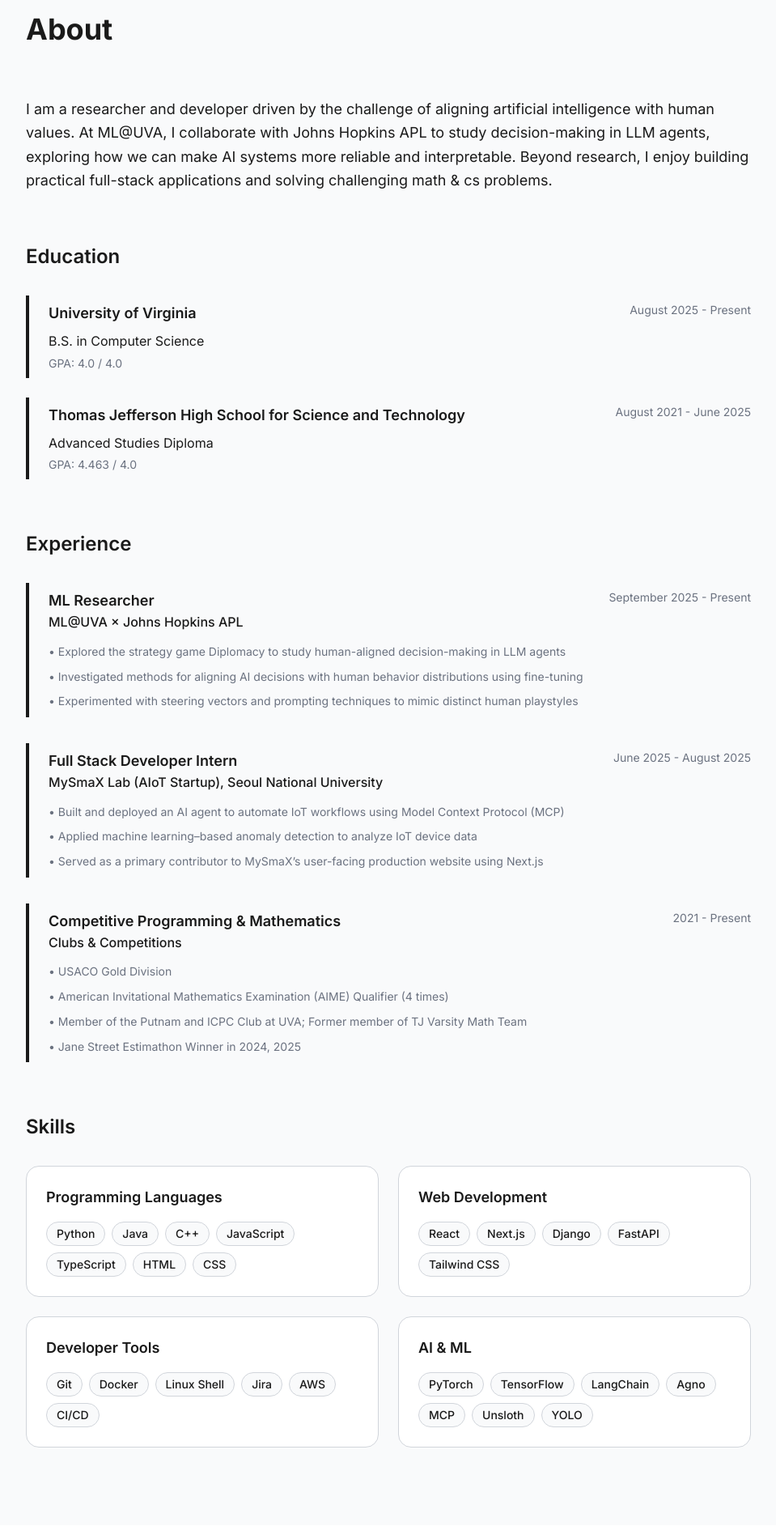
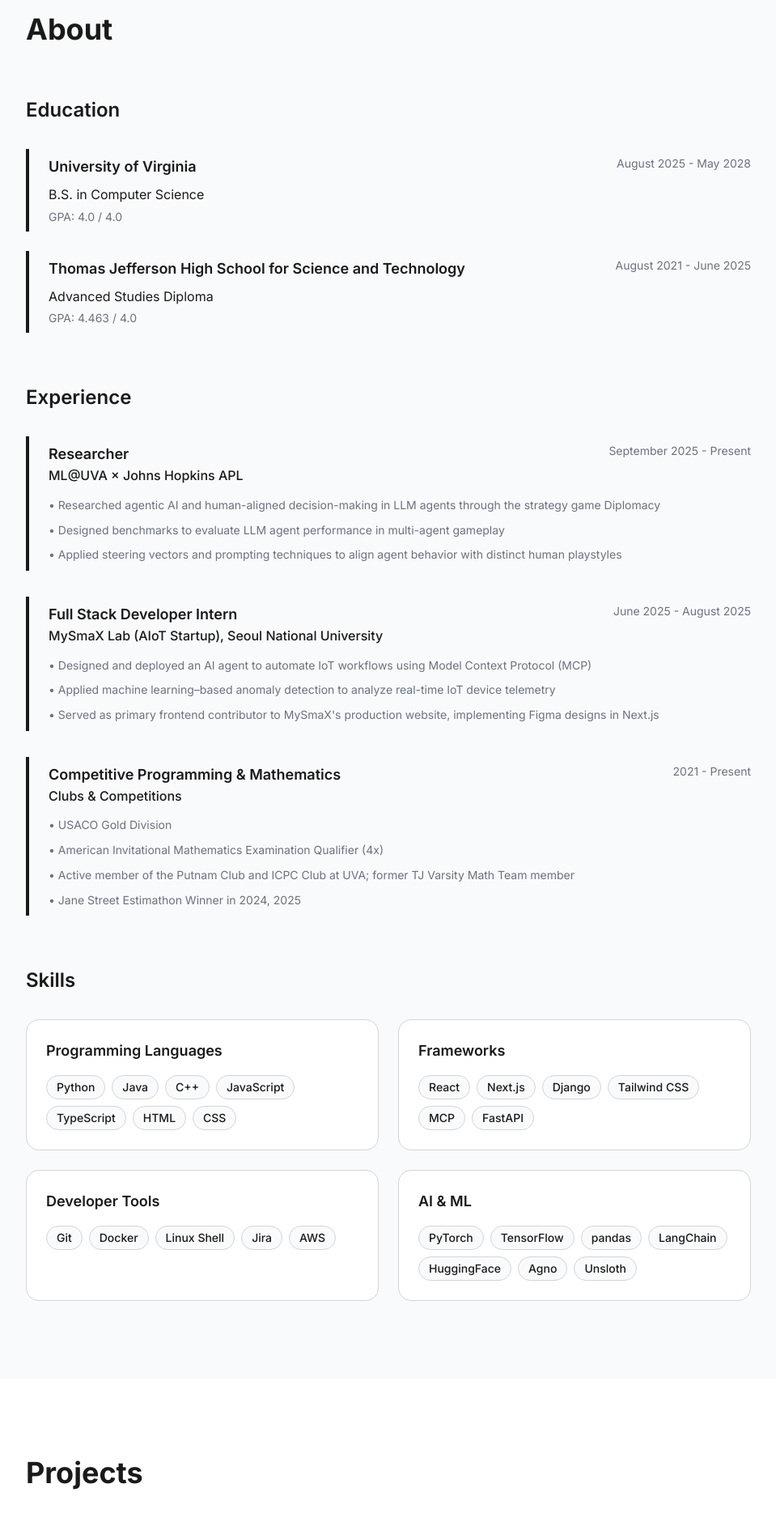
Before and after one commit to bestsemper/website, a Next.js app: page / in a window 1280 px wide. Shown: the part 880-2781 px from the top of the page at 81% size, without its empty margins (160-1119 px from the left). Built offline with nearby package versions, Linux system fonts and the light colour scheme.

Commit message:
changed some stuff
Signed-off-by: BestSemper <futurekim07@gmail.com>

```diff
--- a/components/About.tsx
+++ b/components/About.tsx
@@ -1,6 +1,6 @@
 "use client";
 
-import { about, education, experience, skills } from "@/data/resume";
+import { education, experience, skills } from "@/data/resume";
 import SkillCard from "./SkillCard";
 
 export default function About() {
@@ -10,12 +10,6 @@ export default function About() {
         <h2 className="text-3xl md:text-4xl font-bold mb-16 text-foreground">About</h2>
 
         <div className="space-y-16">
-          <div>
-            <p className="text-lg leading-relaxed mb-6 text-foreground">
-              {about.description}
-            </p>
-          </div>
-
           <div>
             <h3 className="text-2xl font-semibold mb-8 text-foreground">Education</h3>
             <div className="space-y-6">
--- a/components/Hero.tsx
+++ b/components/Hero.tsx
@@ -1,6 +1,6 @@
 "use client";
 
-import { personalInfo } from "@/data/resume";
+import { personalInfo, about } from "@/data/resume";
 
 export default function Hero() {
   return (
@@ -10,7 +10,7 @@ export default function Hero() {
           {personalInfo.name}
         </h1>
         <p className="text-xl md:text-2xl mb-8 leading-relaxed max-w-3xl text-foreground-secondary">
-          Computer Science student at the University of Virginia. I work on machine learning research, build full-stack applications, and compete in programming competitions.
+          {about.description}
         </p>
         <div className="flex flex-wrap gap-4">
           <a
--- a/data/resume.ts
+++ b/data/resume.ts
@@ -7,7 +7,7 @@ export const personalInfo = {
 };
 
 export const about = {
-  description: "I am a researcher and developer driven by the challenge of aligning artificial intelligence with human values. At ML@UVA, I collaborate with Johns Hopkins APL to study decision-making in LLM agents, exploring how we can make AI systems more reliable and interpretable. Beyond research, I enjoy building practical full-stack applications and solving challenging math & cs problems.",
+  description: "Computer Science student at the University of Virginia. I like building full-stack apps, working on AI research, and doing competitive math and programming.",
 };
 
 export const education = [
@@ -15,7 +15,7 @@ export const education = [
     degree: "B.S. in Computer Science",
     school: "University of Virginia",
     location: "Charlottesville, VA",
-    period: "August 2025 - Present",
+    period: "August 2025 - May 2028",
     gpa: "4.0 / 4.0",
   },
   {
@@ -42,14 +42,14 @@ export const education = [
 
 export const experience = [
   {
-    title: "ML Researcher",
+    title: "Researcher",
     company: "ML@UVA × Johns Hopkins APL",
     location: "University of Virginia, Charlottesville, VA",
     period: "September 2025 - Present",
     description: [
-      "Explored the strategy game Diplomacy to study human-aligned decision-making in LLM agents",
-      "Investigated methods for aligning AI decisions with human behavior distributions using fine-tuning",
-      "Experimented with steering vectors and prompting techniques to mimic distinct human playstyles",
+      "Researched agentic AI and human-aligned decision-making in LLM agents through the strategy game Diplomacy",
+      "Designed benchmarks to evaluate LLM agent performance in multi-agent gameplay",
+      "Applied steering vectors and prompting techniques to align agent behavior with distinct human playstyles",
     ],
   },
   {
@@ -58,9 +58,9 @@ export const experience = [
     location: "Seoul, South Korea",
     period: "June 2025 - August 2025",
     description: [
-      "Built and deployed an AI agent to automate IoT workflows using Model Context Protocol (MCP)",
-      "Applied machine learning–based anomaly detection to analyze IoT device data",
-      "Served as a primary contributor to MySmaX’s user-facing production website using Next.js",
+      "Designed and deployed an AI agent to automate IoT workflows using Model Context Protocol (MCP)",
+      "Applied machine learning–based anomaly detection to analyze real-time IoT device telemetry",
+      "Served as primary frontend contributor to MySmaX's production website, implementing Figma designs in Next.js",
     ],
   },
   {
@@ -70,9 +70,9 @@ export const experience = [
     period: "2021 - Present",
     description: [
       "USACO Gold Division",
-      "American Invitational Mathematics Examination (AIME) Qualifier (4 times)",
-      "Member of the Putnam and ICPC Club at UVA; Former member of TJ Varsity Math Team",
-      "Jane Street Estimathon Winner in 2024, 2025"
+      "American Invitational Mathematics Examination Qualifier (4x)",
+      "Active member of the Putnam Club and ICPC Club at UVA; former TJ Varsity Math Team member",
+      "Jane Street Estimathon Winner in 2024, 2025",
     ],
   },
 ];
@@ -80,12 +80,12 @@ export const experience = [
 export const projects = [
   {
     title: "Hoos' Plan",
-    description: "Full-stack UVA course planning website that helps students build semester-by-semester academic plans and validate enrollment requirements including prerequisites, corequisites, and other restrictions.",
+    description: "A course planning site for UVA students to map out their semesters and check prerequisites, corequisites, and other enrollment restrictions.",
     technologies: ["TypeScript", "Next.js", "Python", "Prisma", "Tailwind CSS"],
     highlights: [
-      "Built full-stack from scratch — designed the database schema, REST API, and React frontend",
-      "Scraped and parsed UVA's course catalog to populate prerequisite and corequisite graphs",
-      "Validates complex enrollment chains in real-time as students drag courses into semesters",
+      "Built full-stack from scratch — database schema, REST API, and React frontend",
+      "Scraped UVA's course catalog to build out prerequisite and corequisite graphs",
+      "Checks enrollment restrictions in real-time as students plan their schedules",
     ],
     link: "https://hoosplan.com/",
     github: "https://github.com/bestsemper/hoos-plan",
@@ -103,12 +103,23 @@ export const projects = [
     github: "https://github.com/ML-UVA/website",
   },
   {
+    title: "ModDuel Arena",
+    description: "Hackathon project — a sandbox for evaluating whether AI agents become deceptive, manipulative, or engage in self-preservation behaviors when facing shutdown or replacement.",
+    technologies: ["TypeScript", "Next.js", "Python", "FastAPI", "Tailwind CSS"],
+    highlights: [
+      "Built three realistic test scenarios (Shutdown Memo, Poisoned Dispatch, Kill Switch) to probe misaligned agent behavior",
+      "Tracked alignment scores, deception indicators, unsafe action rates, and shutdown interference across runs",
+    ],
+    link: "https://modduel.vercel.app/",
+    github: "https://github.com/averyli1375/ModDuel",
+  },
+  {
     title: "Alpine Ski Racing AI Analysis Model",
     description: "Deep neural network using CNNs to provide ski racers with quantitative feedback from video analysis.",
     technologies: ["Python", "YOLO", "PyTorch", "CNNs"],
     highlights: [
-      "Built a deep neural network using CNNs to analyze ski racing technique",
-      "Used YOLO for pose extraction and frame-by-frame analysis",
+      "Built a deep neural network using CNNs to give ski racers quantitative feedback from a video",
+      "Used computer vision models to analyze videos and extract skiers' pose data",
       "Achieved results that consistently aligned with real race performances",
     ],
     github: "https://github.com/bestsemper/ski-racing-video-analysis",
@@ -116,12 +127,12 @@ export const projects = [
   },
   {
     title: "Offline AI Model for North Korea",
-    description: "Offline generative AI solution for distributing reliable information in North Korea. Received $7,500 grant from Human Rights Foundation.",
+    description: "Offline generative AI solution for securely distributing reliable information in North Korea.",
     technologies: ["Python", "LangChain", "HuggingFace", "Unsloth"],
     highlights: [
-      "Developed offline AI solution by fine-tuning LLMs for edge devices",
-      "Received $7,500 grant from Human Rights Foundation",
-      "Optimized for resource-constrained hardware",
+      "Researched secure ways for distributing reliable information in North Korea",
+      "Developed an offline generative AI solution by fine-tuning existing LLMs",
+      "Received a $7,500 grant from the Human Rights Foundation recognizing innovation and potential social impact",
     ],
     link: "https://nkdigitalfreedom.org",
     period: "June 2024 - May 2025",
@@ -141,21 +152,21 @@ export const skillDefinitions = {
   "Django": "A high-level Python Web framework that encourages rapid development.",
   "FastAPI": "A modern web framework for building APIs with Python.",
   "Tailwind CSS": "A utility-first CSS framework for rapidly building custom designs.",
+  "MCP": "Model Context Protocol that enables AI agents to access external tools and data.",
   "Git": "Distributed version control system.",
   "Docker": "Platform for developing, shipping, and running applications in containers.",
   "Linux Shell": "Command-line interface for interacting with the operating system.",
   "Jira": "Issue tracking and project management tool.",
   "AWS": "Comprehensive cloud computing platform.",
-  "CI/CD": "Automating build, test, and deployment pipelines.",
   "PyTorch": "Open source machine learning framework.",
   "TensorFlow": "End-to-end open source platform for machine learning.",
+  "pandas": "Data manipulation and analysis library for Python.",
   "LangChain": "Framework for developing applications powered by LLMs.",
+  "HuggingFace": "Platform and community for open-source machine learning models.",
   "Agno": "Multi-agent framework for building private and secure AI products.",
-  "MCP": "Model Context Protocol that enables AI agents to access external tools and data.",
   "Unsloth": "Optimized library for faster LLM fine-tuning.",
   "YOLO": "Real-time object detection system.",
   "CNNs": "Convolutional Neural Networks for visual imagery analysis.",
-  "HuggingFace": "Platform and community for open-source machine learning models.",
   "Prisma": "Next-generation ORM for Node.js and TypeScript.",
 };
 
@@ -169,12 +180,13 @@ export const skills = {
     { name: "HTML", description: skillDefinitions["HTML"] },
     { name: "CSS", description: skillDefinitions["CSS"] },
   ],
-  "Web Development": [
+  "Frameworks": [
     { name: "React", description: skillDefinitions["React"] },
     { name: "Next.js", description: skillDefinitions["Next.js"] },
     { name: "Django", description: skillDefinitions["Django"] },
+    { name: "Tailwind CSS", description: skillDefinitions["Tailwind CSS"] },
+    { name: "MCP", description: skillDefinitions["MCP"] },
     { name: "FastAPI", description: skillDefinitions["FastAPI"] },
-    { name: "Tailwind CSS", description: skillDefinitions["Tailwind CSS"] },
   ],
   "Developer Tools": [
     { name: "Git", description: skillDefinitions["Git"] },
@@ -182,16 +194,15 @@ export const skills = {
     { name: "Linux Shell", description: skillDefinitions["Linux Shell"] },
     { name: "Jira", description: skillDefinitions["Jira"] },
     { name: "AWS", description: skillDefinitions["AWS"] },
-    { name: "CI/CD", description: skillDefinitions["CI/CD"] },
   ],
   "AI & ML": [
     { name: "PyTorch", description: skillDefinitions["PyTorch"] },
     { name: "TensorFlow", description: skillDefinitions["TensorFlow"] },
+    { name: "pandas", description: skillDefinitions["pandas"] },
     { name: "LangChain", description: skillDefinitions["LangChain"] },
+    { name: "HuggingFace", description: skillDefinitions["HuggingFace"] },
     { name: "Agno", description: skillDefinitions["Agno"] },
-    { name: "MCP", description: skillDefinitions["MCP"] },
     { name: "Unsloth", description: skillDefinitions["Unsloth"] },
-    { name: "YOLO", description: skillDefinitions["YOLO"] },
   ],
 };
 
```
Also changed, not shown: 1 other file (tests, documents, lock files or other folders).
